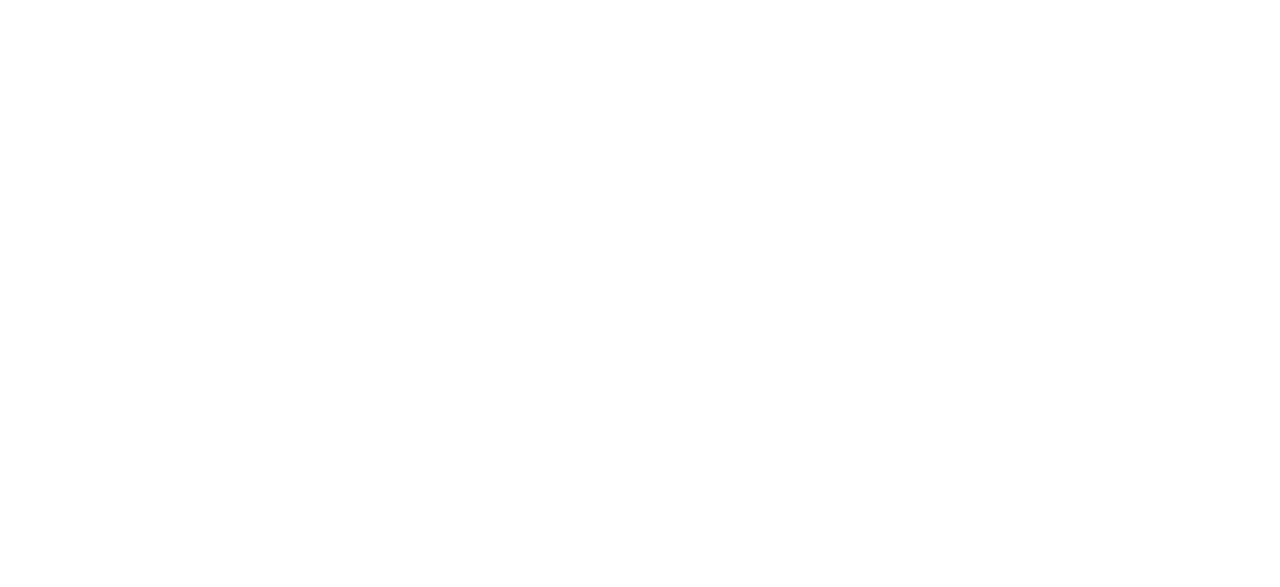
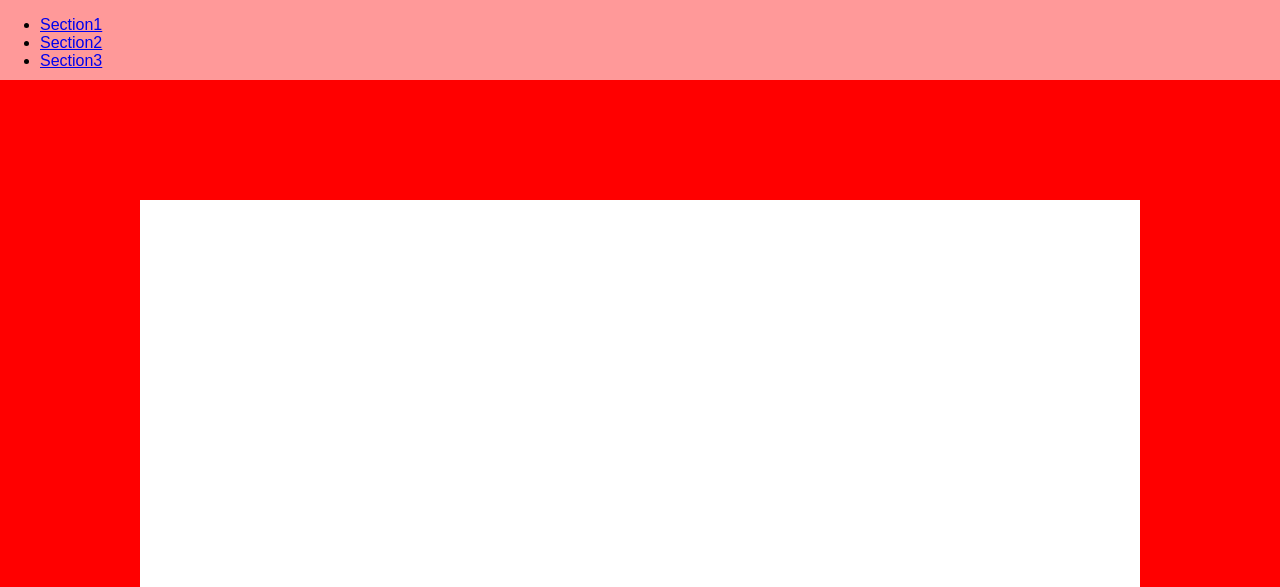
Before and after one commit to JuniorBoaventura/Spot, a PHP site: page / in a window 1280 px wide. Before the commit the part shown is empty. Shown: the top 587 px of the page. Run offline with PHP 8.4, Linux system fonts and the light colour scheme; some libraries are stand-ins or nearby versions.

Commit message:
première structure

```diff
--- /dev/null
+++ b/css/style.css
@@ -0,0 +1,47 @@
+section{
+	height: 100vh;
+	width: 100%;
+	position: relative;
+	float: left;
+	margin: 0;
+}
+
+table{
+	 width: 100%;
+    height: 100%;
+    position: fixed;
+    text-align: center;
+   	z-index: 19;
+}
+
+.wrap-menu{
+	width: 100%;
+	height: 80px;
+	background-color: rgba(255,255,255,0.6);
+	position: fixed;
+	z-index: 20;
+}
+
+.wrap-device{
+	height: 477px;
+	width: 260px;
+	margin: auto;
+	text-align: center;
+}
+
+.iphone{
+	height: 477px;
+	width: 260px;
+	background: url("../img/iphone6-white.png");
+	background-size:260px;
+	display: inline-block;
+}
+
+.wrap-content{
+	width: 1000px;
+	height: 500px;
+	background-color: #FFF;
+	margin: auto;
+	margin-top: 200px;
+	z-index: 2000;
+}
--- a/index.php
+++ b/index.php
@@ -3,9 +3,46 @@
 <head>
 	<meta charset="UTF-8">
 	<title>Spot</title>
-	<link rel="stylesheet" type="text/css" href="normalize.css">
+	<link rel="stylesheet" type="text/css" href="css/normalize.css">
+	<link rel="stylesheet" type="text/css" href="css/style.css">
 </head>
 <body>
 
+
+	<div class="wrap-menu">
+		<ul>
+			<li><a href="#section1">Section1</a></li>
+			<li><a href="#section2">Section2</a></li>
+			<li><a href="#section3">Section3</a></li>
+		</ul>
+	</div>
+
+	<section id="section1" class="scrollsections" style="background-color:red;">
+
+		<table>
+			<tr>
+				<td><div class="iphone"></div></td>
+			</tr>
+		</table>
+
+		<div class="wrap-content"></div>
+	</section>
+
+	<section id="section2" class="scrollsections" style="background-color:blue;">
+		<div class="wrap-content"></div>
+	</section>
+
+	<section id="section3" class="scrollsections" style="background-color:green;">
+		<div class="wrap-content"></div>
+	</section>
+
+	<script src="js/vendor/jquery-1.7.2.min.js"></script>
+	<script src="js/plugins.js"></script>
+	<script src="js/jquery.scrollSections.js"></script>
+	<script>
+		$(function() {
+			$('.scrollsections').scrollSections();
+		});
+	</script>
 </body>
 </html>
```
